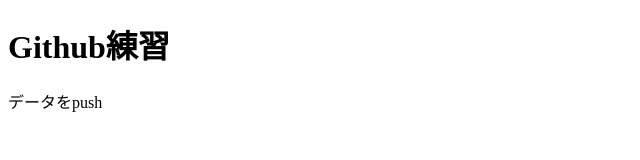
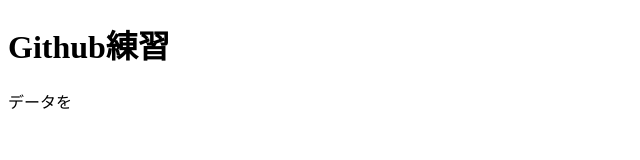
Before and after one commit to gami616/35_sample, a plain HTML site: page index.html in a window 1280 px wide. Shown: the full height of the page, 0-640 px from the left. Drawn offline with Linux system fonts and the light colour scheme.

Commit message:
index.html pタグ修正　高田R

```diff
--- a/index.html
+++ b/index.html
@@ -8,6 +8,6 @@
 </head>
 <body>
   <h1>Github練習</h1>
-  <p>データをpush</p>
+  <p>データを</p>
 </body>
 </html>
```
